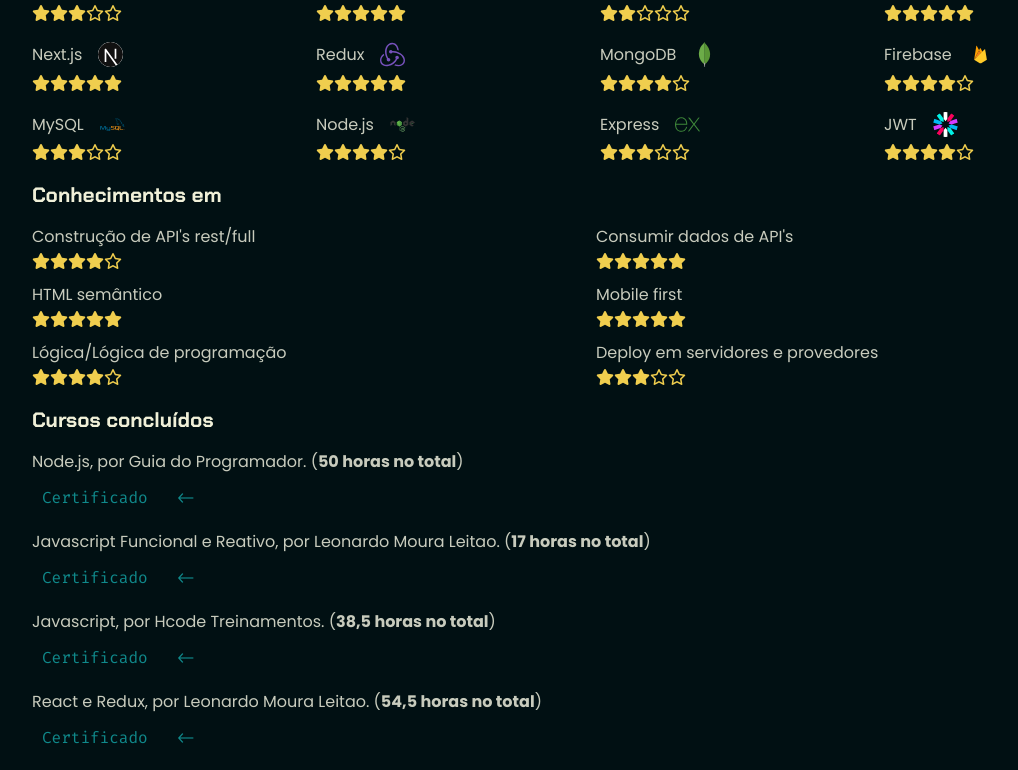
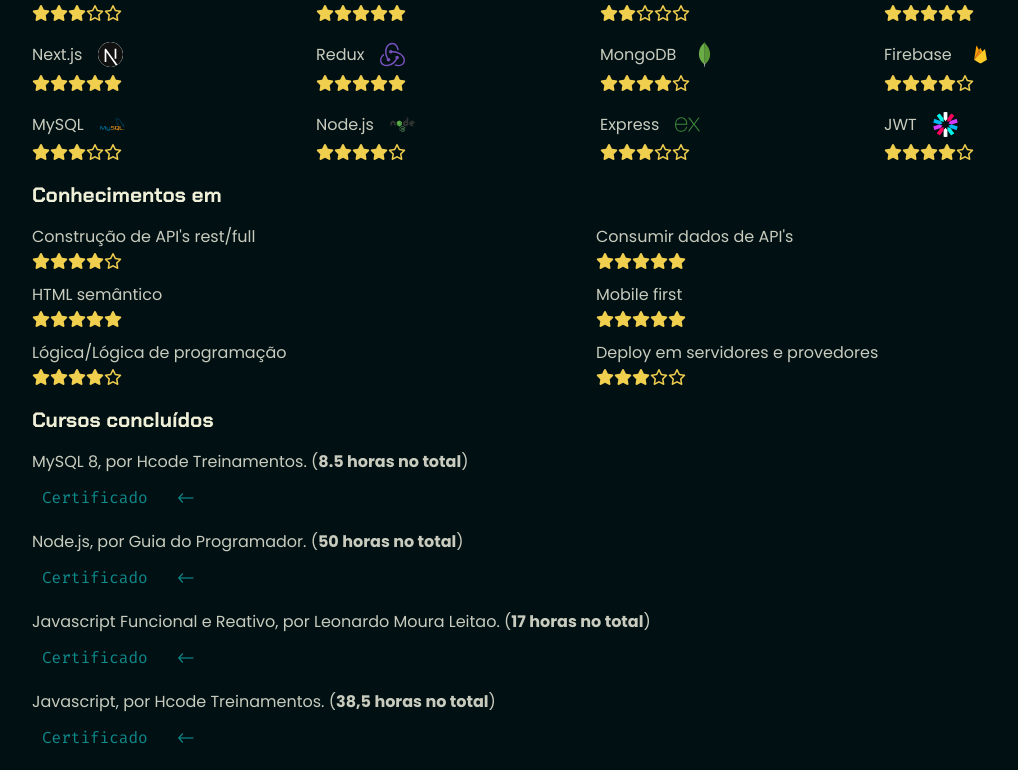
Before and after one commit to anderecc/portfolios, a Next.js app in the folder 2-portfolio-novo/: page / in a window 1280 px wide. Shown: the part 439-1209 px from the top of the page, without its empty margins (48-1066 px from the left). Built offline with nearby package versions, Linux system fonts and the light colour scheme.

Commit message:
add course

```diff
--- a/2-portfolio-novo/src/pages/index.jsx
+++ b/2-portfolio-novo/src/pages/index.jsx
@@ -273,6 +273,18 @@ const Home = () => {
                     <ul>
                         <li>
                             <p>
+                                MySQL 8, por Hcode Treinamentos. (
+                                <strong>8.5 horas no total</strong>)
+                            </p>
+                            <Link
+                                target="_blank"
+                                href="https://www.udemy.com/certificate/UC-77b591d7-5314-4e52-a240-7373ed80c9ae/"
+                            >
+                                Certificado
+                            </Link>
+                        </li>
+                        <li>
+                            <p>
                                 Node.js, por Guia do Programador. (
                                 <strong>50 horas no total</strong>)
                             </p>
```
